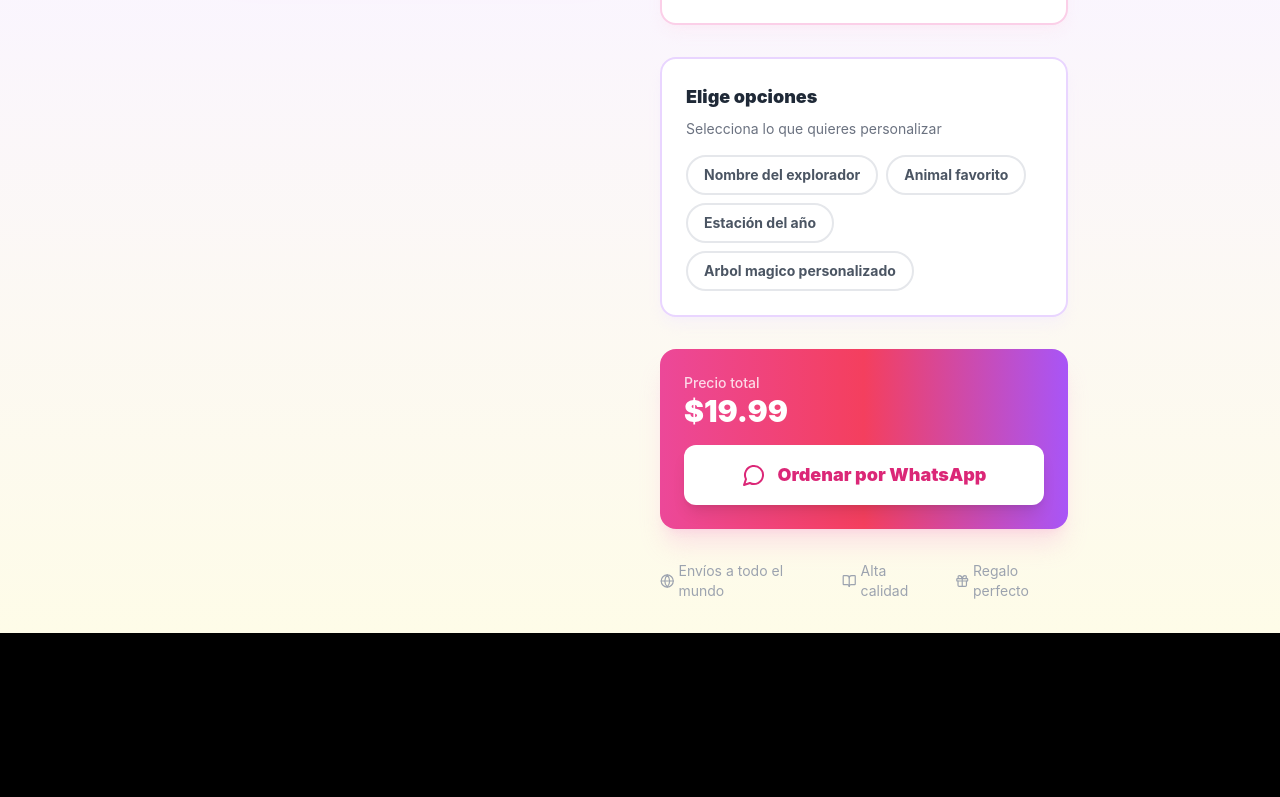
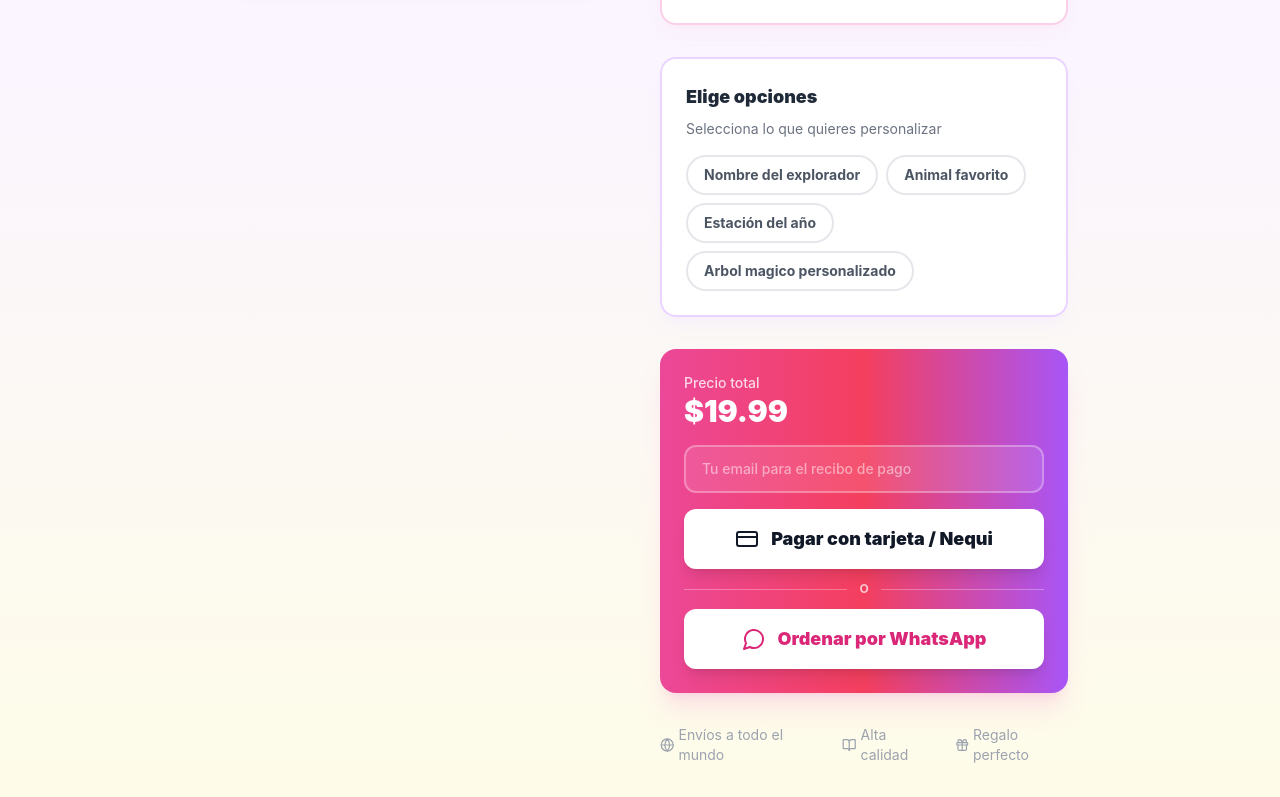
Before and after one commit to joaquincf912-beep/colesterol-platform, a Next.js app: page /libros/bosque in a window 1280 px wide. Shown: the part 698-1495 px from the top of the page. Before the commit the page ends 1331 px from the top, so only its background shows below. Built offline with nearby package versions, Linux system fonts and the light colour scheme.

Commit message:
Add Wompi payment gateway: card/Nequi checkout with signature API and confirmation page

```diff
--- /dev/null
+++ b/src/app/api/wompi/checkout/route.ts
@@ -0,0 +1,53 @@
+import { NextResponse } from 'next/server';
+import crypto from 'crypto';
+
+// Wompi payment checkout API
+// Generates the integrity signature server-side (never expose the secret in frontend)
+// Env vars needed in Vercel:
+//   WOMPI_PUBLIC_KEY       -> pub_prod_xxx or pub_test_xxx
+//   WOMPI_INTEGRITY_SECRET -> prod_integrity_xxx or test_integrity_xxx
+
+export async function POST(req: Request) {
+  try {
+    const { bookId, bookTitle, childName, features, amountInCents, customerEmail } = await req.json();
+
+    if (!bookId || !amountInCents || amountInCents < 100) {
+      return NextResponse.json({ error: 'Datos de pago invalidos' }, { status: 400 });
+    }
+
+    const publicKey = process.env.WOMPI_PUBLIC_KEY;
+    const integritySecret = process.env.WOMPI_INTEGRITY_SECRET;
+
+    if (!publicKey || !integritySecret) {
+      return NextResponse.json(
+        { error: 'Pasarela de pago no configurada. Falta WOMPI_PUBLIC_KEY o WOMPI_INTEGRITY_SECRET en el servidor.' },
+        { status: 500 }
+      );
+    }
+
+    // Unique payment reference
+    const reference = `LIB-${bookId.toUpperCase()}-${Date.now()}-${Math.random().toString(36).substring(2, 8).toUpperCase()}`;
+
+    // Integrity signature: SHA256(reference + amountInCents + currency + secret)
+    const concat = `${reference}${amountInCents}COP${integritySecret}`;
+    const signature = crypto.createHash('sha256').update(concat).digest('hex');
+
+    return NextResponse.json({
+      publicKey,
+      reference,
+      signature,
+      amountInCents,
+      currency: 'COP',
+      customerEmail: customerEmail || 'cliente@traccionweb.com',
+      redirectUrl: `https://app.traccionweb.com/libros/pago-confirmado?ref=${reference}`,
+      metadata: {
+        bookId,
+        bookTitle,
+        childName: childName || '',
+        features: features || [],
+      },
+    });
+  } catch {
+    return NextResponse.json({ error: 'Error generando el pago' }, { status: 500 });
+  }
+}
--- a/src/app/libros/[id]/page.tsx
+++ b/src/app/libros/[id]/page.tsx
@@ -2,7 +2,7 @@
 
 import { useState } from 'react';
 import Link from 'next/link';
-import { ArrowLeft, MessageCircle, Check, Star, BookOpen, Palette, Gift, Globe } from 'lucide-react';
+import { ArrowLeft, MessageCircle, Check, Star, BookOpen, Palette, Gift, Globe, CreditCard, Loader2 } from 'lucide-react';
 
 const BOOKS = [
   {
@@ -84,6 +84,9 @@ export default function BookDetailPage({ params }: { params: { id: string } }) {
   const [childName, setChildName] = useState('');
   const [selectedFeatures, setSelectedFeatures] = useState<string[]>([]);
   const [showSuccess, setShowSuccess] = useState(false);
+  const [processingPayment, setProcessingPayment] = useState(false);
+  const [paymentError, setPaymentError] = useState('');
+  const [customerEmail, setCustomerEmail] = useState('');
 
   if (!book) {
     return (
@@ -102,6 +105,66 @@ export default function BookDetailPage({ params }: { params: { id: string } }) {
     setSelectedFeatures(prev =>
       prev.includes(feature) ? prev.filter(f => f !== feature) : [...prev, feature]
     );
+  };
+
+  const handleCardPayment = async () => {
+    setPaymentError('');
+    setProcessingPayment(true);
+    try {
+      // Price in USD -> COP cents (approx rate 4000 COP/USD)
+      const usdAmount = parseFloat(book.price.replace('$', ''));
+      const amountInCents = Math.round(usdAmount * 4000 * 100);
+
+      const res = await fetch('/api/wompi/checkout', {
+        method: 'POST',
+        headers: { 'Content-Type': 'application/json' },
+        body: JSON.stringify({
+          bookId: book.id,
+          bookTitle: book.title,
+          childName,
+          features: selectedFeatures,
+          amountInCents,
+          customerEmail,
+        }),
+      });
+
+      const data = await res.json();
+      if (!res.ok) {
+        throw new Error(data.error || 'Error procesando el pago');
+      }
+
+      // Build Wompi Web Checkout form and submit
+      const form = document.createElement('form');
+      form.method = 'POST';
+      form.action = 'https://checkout.wompi.co/p/';
+
+      const fields: Record<string, string> = {
+        'public-key': data.publicKey,
+        'currency': data.currency,
+        'amount-in-cents': String(data.amountInCents),
+        'reference': data.reference,
+        'signature:integrity': data.signature,
+        'redirect-url': data.redirectUrl,
+        'customer-data:email': data.customerEmail,
+        'customer-data:full-name': childName ? `Pedido de ${childName}` : 'Libro Personalizado',
+        'customer-data:phone-number': '+573000000000',
+        'customer-data:legal-id': '000000000',
+      };
+
+      Object.entries(fields).forEach(([name, value]) => {
+        const input = document.createElement('input');
+        input.type = 'hidden';
+        input.name = name;
+        input.value = value;
+        form.appendChild(input);
+      });
+
+      document.body.appendChild(form);
+      form.submit();
+    } catch (err) {
+      setPaymentError(err instanceof Error ? err.message : 'Error procesando el pago');
+      setProcessingPayment(false);
+    }
   };
 
   const personalizedText = childName
@@ -213,6 +276,47 @@ export default function BookDetailPage({ params }: { params: { id: string } }) {
                   <p className="text-3xl font-black">{book.price}</p>
                 </div>
               </div>
+
+              {/* Email for payment receipt */}
+              <input
+                type="email"
+                value={customerEmail}
+                onChange={(e) => setCustomerEmail(e.target.value)}
+                placeholder="Tu email para el recibo de pago"
+                className="w-full px-4 py-3 rounded-xl border-2 border-white/30 bg-white/10 text-white placeholder:text-white/50 focus:outline-none focus:border-white/60 text-sm font-medium mb-4 transition-colors"
+              />
+
+              {/* Card payment button */}
+              <button
+                onClick={handleCardPayment}
+                disabled={processingPayment}
+                className="w-full flex items-center justify-center gap-3 bg-white text-gray-900 py-4 rounded-xl font-black text-lg hover:bg-gray-50 transition-all active:scale-95 shadow-lg disabled:opacity-70 disabled:cursor-not-allowed mb-3"
+              >
+                {processingPayment ? (
+                  <>
+                    <Loader2 className="w-6 h-6 animate-spin" />
+                    Procesando...
+                  </>
+                ) : (
+                  <>
+                    <CreditCard className="w-6 h-6" />
+                    Pagar con tarjeta / Nequi
+                  </>
+                )}
+              </button>
+
+              {paymentError && (
+                <div className="bg-red-500/20 border border-red-300/40 text-white text-sm font-bold px-4 py-3 rounded-xl mb-3">
+                  {paymentError}
+                </div>
+              )}
+
+              <div className="flex items-center gap-3 my-3">
+                <div className="flex-1 h-px bg-white/30" />
+                <span className="text-xs text-white/70 font-bold uppercase">o</span>
+                <div className="flex-1 h-px bg-white/30" />
+              </div>
+
               <a
                 href={`https://wa.me/573026456024?text=${encodeURIComponent(personalizedText)}`}
                 target="_blank"
--- /dev/null
+++ b/src/app/libros/pago-confirmado/page.tsx
@@ -0,0 +1,58 @@
+'use client';
+
+import { useEffect, useState } from 'react';
+import Link from 'next/link';
+import { useSearchParams } from 'next/navigation';
+import { Check, MessageCircle, Home, Package } from 'lucide-react';
+
+export default function PagoConfirmadoPage() {
+  const searchParams = useSearchParams();
+  const reference = searchParams.get('ref') || '';
+
+  return (
+    <div className="min-h-screen bg-gradient-to-b from-pink-50 via-purple-50 to-yellow-50 flex items-center justify-center px-5 py-10">
+      <div className="max-w-md w-full text-center">
+        {/* Success Icon */}
+        <div className="w-24 h-24 bg-green-100 rounded-full flex items-center justify-center mx-auto mb-6 animate-bounce">
+          <Check className="w-12 h-12 text-green-600" strokeWidth={3} />
+        </div>
+
+        <h1 className="text-3xl font-black text-gray-900 mb-3">Pago exitoso</h1>
+        <p className="text-gray-500 mb-2">
+          Tu libro personalizado esta en produccion. Te contactaremos por WhatsApp con los detalles.
+        </p>
+
+        {reference && (
+          <div className="bg-white rounded-2xl border-2 border-pink-100 p-5 my-6">
+            <p className="text-xs text-gray-400 uppercase tracking-wider font-bold mb-1">Referencia de pago</p>
+            <p className="text-sm font-black text-gray-800 break-all">{reference}</p>
+          </div>
+        )}
+
+        <div className="space-y-3">
+          <a
+            href="https://wa.me/573026456024?text=Hola,%20acabo%20de%20pagar%20mi%20libro%20personalizado.%20Mi%20referencia%20es:"
+            target="_blank"
+            rel="noopener noreferrer"
+            className="w-full flex items-center justify-center gap-2 bg-[#25D366] text-white py-4 rounded-xl font-black hover:bg-[#20bd5a] transition-all active:scale-95 shadow-lg shadow-green-500/30"
+          >
+            <MessageCircle className="w-5 h-5" />
+            Confirmar por WhatsApp
+          </a>
+          <Link
+            href="/libros"
+            className="w-full flex items-center justify-center gap-2 bg-gray-100 text-gray-700 py-4 rounded-xl font-black hover:bg-gray-200 transition-all active:scale-95"
+          >
+            <Home className="w-5 h-5" />
+            Volver a la tienda
+          </Link>
+        </div>
+
+        <div className="mt-8 flex items-center justify-center gap-2 text-gray-400 text-sm">
+          <Package className="w-4 h-4" />
+          <span>Envío a todo el mundo en 5-10 días hábiles</span>
+        </div>
+      </div>
+    </div>
+  );
+}
```
